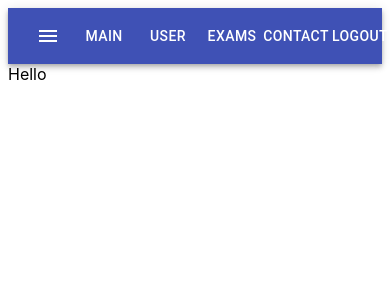
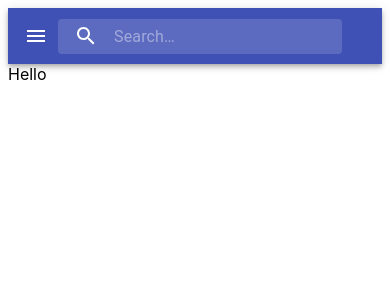
Before and after one commit to arayik0530/QUIZ_APP, a React (Create React App) app: page / in a window 390 px wide. Shown: the top 300 px of the page. Built offline with nearby package versions, Linux system fonts and the light colour scheme.

Commit message:
responsive

```diff
--- a/src/styles.css
+++ b/src/styles.css
@@ -4,6 +4,24 @@
 }
 .spacer{
     flex: 1;
+}
+.drawer{
+    width: 300px;
+}
+.menu{
+    display: none;
+}
+.navbar-menu{
+    width: 100%;
+    display: flex;
+}
+@media only screen and (max-width: 600px)
+{ .navbar-menu{
+    display: none;
+}
+.menu{
+display: flex;
+}
 }
 .main-container{
 
@@ -27,6 +45,7 @@
     position: relative;
 
   }
+
 .image
 {
     width: 100%;
--- a/src/user-component.js
+++ b/src/user-component.js
@@ -1,6 +1,6 @@
 import React from 'react';
 import './styles.css';
-import { makeStyles, withStyles } from '@material-ui/core/styles';
+import { makeStyles, fade } from '@material-ui/core/styles';
 import AppBar from '@material-ui/core/AppBar';
 import Toolbar from '@material-ui/core/Toolbar';
 import Button from '@material-ui/core/Button';
@@ -9,10 +9,11 @@
 import image from './user-male.jpg';
 import Drawer from '@material-ui/core/Drawer';
 import EditIcon from '@material-ui/icons/Edit';
-import Popover from '@material-ui/core/Popover';
 import TextField from '@material-ui/core/TextField';
 import LockIcon from '@material-ui/icons/Lock';
 import LanguageIcon from '@material-ui/icons/Language';
+import InputBase from '@material-ui/core/InputBase';
+import SearchIcon from '@material-ui/icons/Search';
 import {useRef} from 'react';
 import {
   BrowserRouter as Router,
@@ -21,9 +22,61 @@
   Link
 } from "react-router-dom";
 import { Dialog } from '@material-ui/core';
-
+const useStyles = makeStyles(theme => ({
+  root: {
+    flexGrow: 1,
+  },
+  menuButton: {
+    marginRight: theme.spacing(2),
+  },
+  title: {
+    flexGrow: 1,
+    display: 'none',
+    [theme.breakpoints.up('sm')]: {
+      display: 'block',
+    },
+  },
+  search: {
+    position: 'relative',
+    borderRadius: theme.shape.borderRadius,
+    backgroundColor: fade(theme.palette.common.white, 0.15),
+    '&:hover': {
+      backgroundColor: fade(theme.palette.common.white, 0.25),
+    },
+    marginLeft: 0,
+    width: '100%',
+    [theme.breakpoints.up('sm')]: {
+      marginLeft: theme.spacing(1),
+      width: 'auto',
+    },
+  },
+  searchIcon: {
+    width: theme.spacing(7),
+    height: '100%',
+    position: 'absolute',
+    pointerEvents: 'none',
+    display: 'flex',
+    alignItems: 'center',
+    justifyContent: 'center',
+  },
+  inputRoot: {
+    color: 'inherit',
+  },
+  inputInput: {
+    padding: theme.spacing(1, 1, 1, 7),
+    transition: theme.transitions.create('width'),
+    width: '100%',
+    [theme.breakpoints.up('sm')]: {
+      width: 200,
+      '&:focus': {
+        width: 300,
+      },
+    },
+  },
+}));
 
 function TaskBar() {
+  const classes =useStyles()
   const [state,Setstate]=React.useState(false);
   const toggleDrawer=(e)=> event => Setstate(e)
     return (
@@ -32,39 +85,54 @@
       <AppBar position="static" >
         <Toolbar>
           <div className="menu">
-        <IconButton  onClick={ toggleDrawer(true)}ge="start"  color="inherit" aria-label="menu">
+        <IconButton style={{padding:"0 10px 0 0"}}  onClick={ toggleDrawer(true)}ge="start"  color="inherit" aria-label="menu">
+
       <MenuIcon />
 
     </IconButton>
+    <div className={classes.search}>
+            <div className={classes.searchIcon}>
+              <SearchIcon />
+            </div>
+            <InputBase
+              placeholder="Search…"
+              classes={{
+                root: classes.inputRoot,
+                input: classes.inputInput,
+              }}
+              inputProps={{ 'aria-label': 'search' }}
+            />
+          </div>
+
     <Drawer open={state} onClose={toggleDrawer(false)}>
-      <div>
-    <Link  style={{ color:'white', textDecoration: 'none' }} to="/">  <Button color="primary" >
+     <div className="drawer">
+    <Link  style={{ color:'white', textDecoration: 'none' }} to="/">  <Button onClick={toggleDrawer(false)} fullWidth color="primary" >
             Main
               </Button></Link>
-              </div>
-              <div>
-              <Link style={{  color:'white', textDecoration: 'none' }} to="/users">    <Button color="primary" >
+
+
+              <Link style={{  color:'white', textDecoration: 'none' }} to="/users">    <Button onClick={toggleDrawer(false)} fullWidth color="primary" >
             User
               </Button> </Link>
-              </div>
-              <div>
-              <Link  style={{ color:'white', textDecoration: 'none' }} to="/">  <Button color="primary" >
+
+
+              <Link  style={{ color:'white', textDecoration: 'none' }} to="/">  <Button onClick={toggleDrawer(false)} fullWidth color="primary" >
             Exams
               </Button></Link>
-              </div>
-              <div>
-              <Link  style={{ color:'white', textDecoration: 'none' }} to="/">  <Button color="primary" >
+
+
+              <Link  style={{ color:'white', textDecoration: 'none' }} to="/">  <Button onClick={toggleDrawer(false)} fullWidth color="primary" >
             Contact
               </Button></Link>
-              </div>
-              <div>
-              <Link  style={{ color:'white', textDecoration: 'none' }} to="/">  <Button color="primary" >
+
+
+              <Link  style={{ color:'white', textDecoration: 'none' }} to="/">  <Button onClick={toggleDrawer(false)} fullWidth color="primary" >
             Logout
               </Button></Link>
               </div>
       </Drawer>
     </div>
-
+         <div className="navbar-menu">
         <Link style={{ color:'white', textDecoration: 'none' }} to="/">  <Button color="inherit" >
             Main
               </Button></Link>
@@ -80,9 +148,23 @@
             Contact
                   </Button>
                   <div className="spacer"></div>
+                  <div className={classes.search}>
+            <div className={classes.searchIcon}>
+              <SearchIcon />
+            </div>
+            <InputBase
+              placeholder="Search…"
+              classes={{
+                root: classes.inputRoot,
+                input: classes.inputInput,
+              }}
+              inputProps={{ 'aria-label': 'search' }}
+            />
+          </div>
           <Button color="inherit" >
             Logout
                   </Button>
+                  </div>
         </Toolbar>
       </AppBar>
       <Switch>
```
